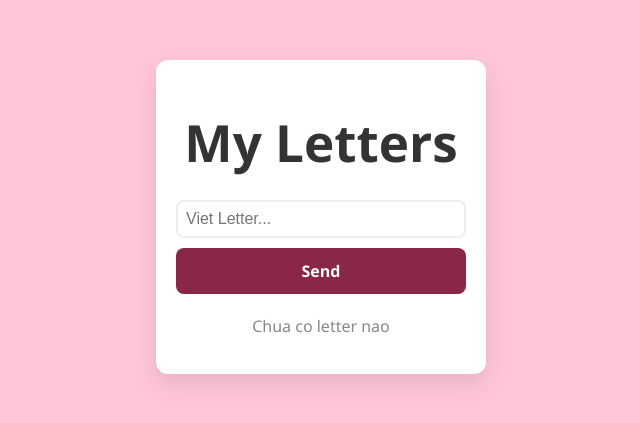
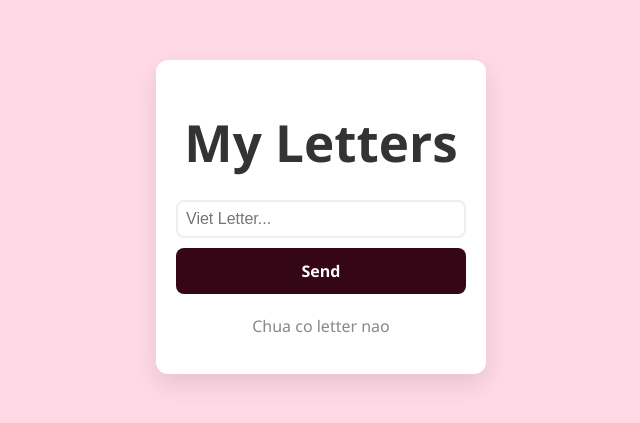
Before and after one commit to uyen17082009-blip/baitapontap, a React (Vite) app: page / in a window 1280 px wide. Shown: the part 183-606 px from the top of the page, without its empty margins (319-959 px from the left). Built offline with nearby package versions, Linux system fonts and the light colour scheme.

Commit message:
Add multiple files

```diff
--- a/src/App.css
+++ b/src/App.css
@@ -51,7 +51,7 @@
 }
 
 body{
-  background-color: rgb(255, 198, 217);
+  background-color: rgb(255, 217, 230);
 }
 
 h1 {
@@ -77,7 +77,7 @@ input[type="text"]:focus {
 button {
   width: 100%;
   padding: 12px;
-  background-color: rgb(138, 39, 72);
+  background-color: rgb(53, 6, 21);
   color: white;
   border: none;
   border-radius: 8px;
```
